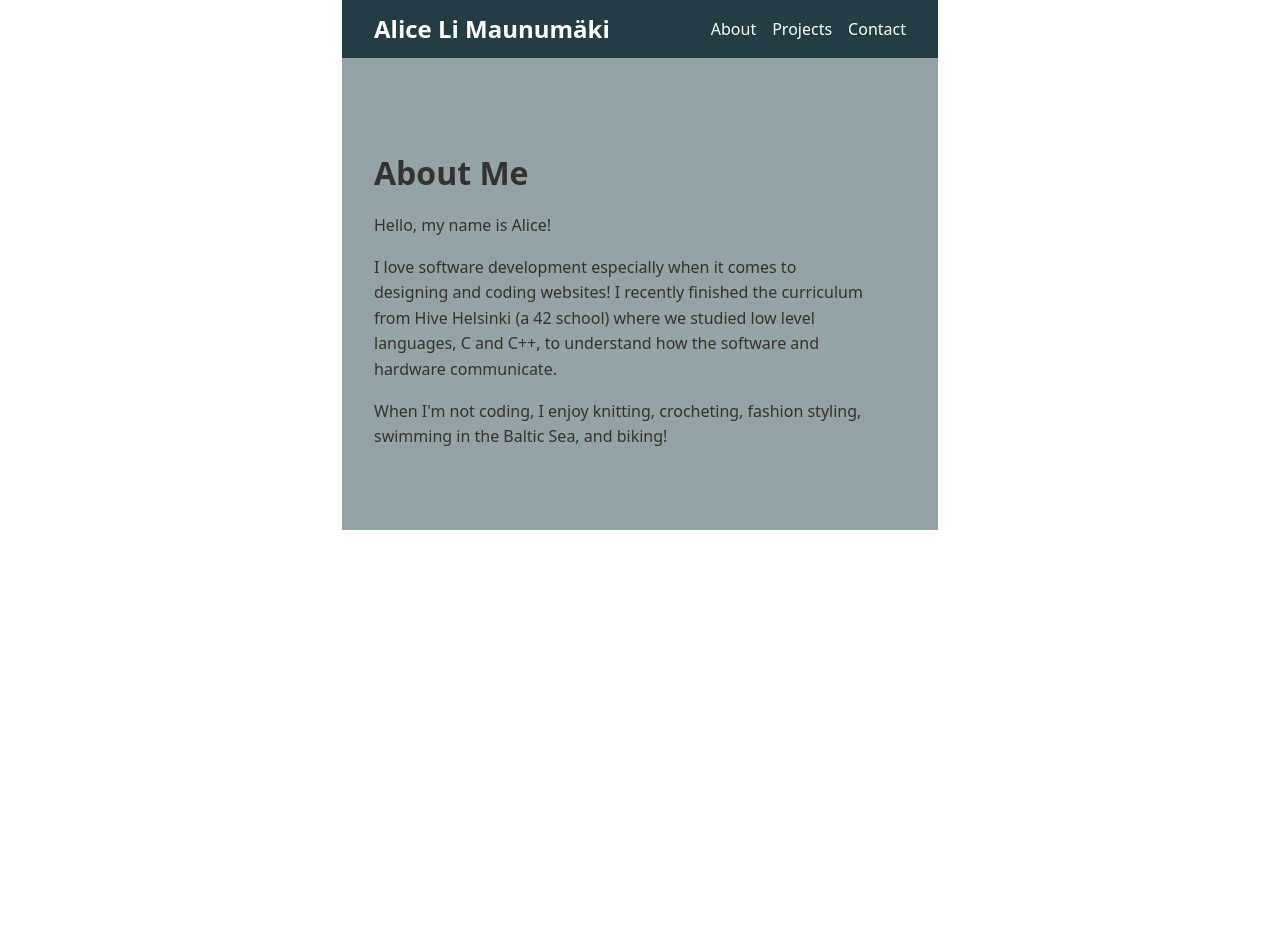
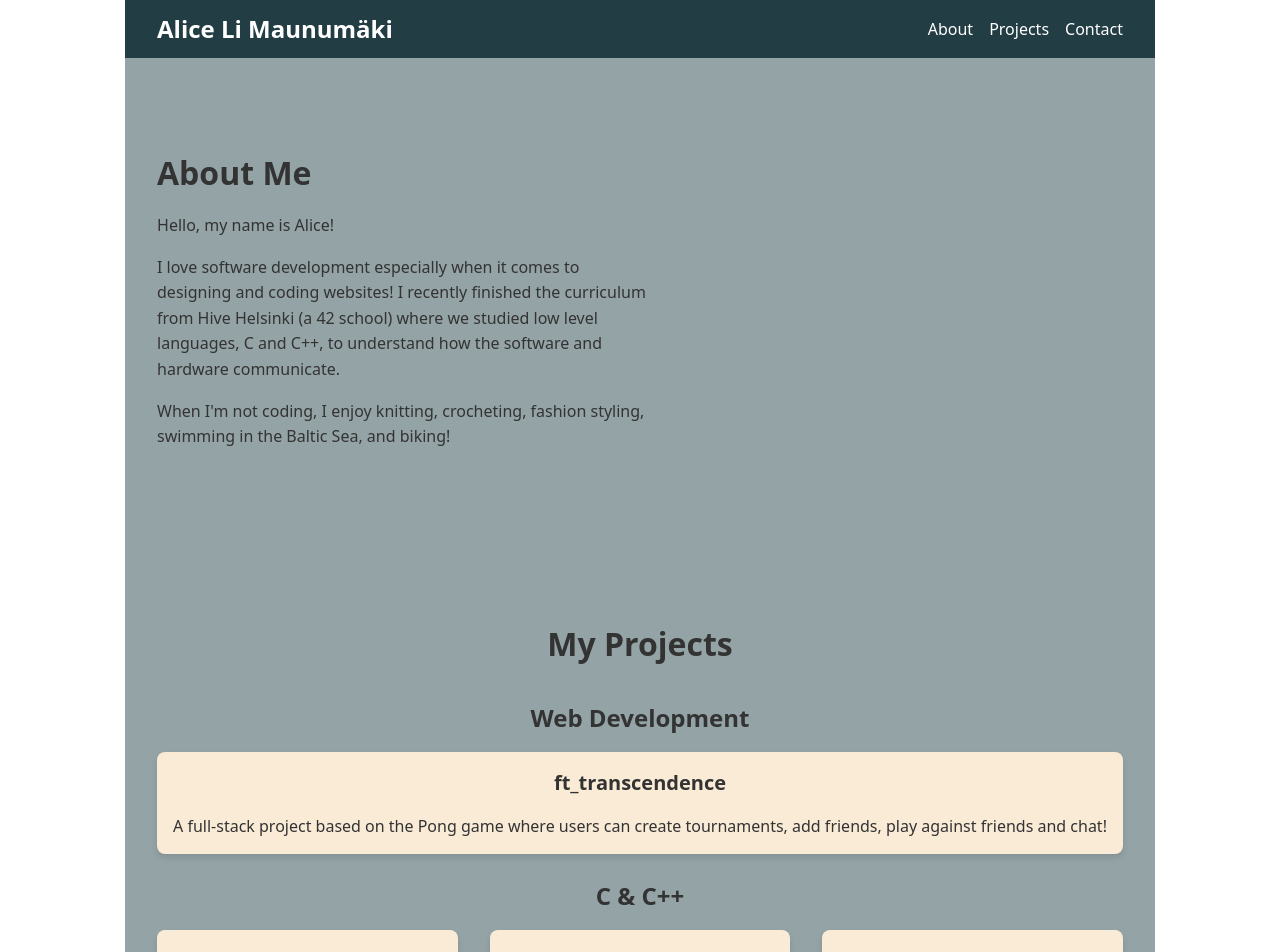
Before and after one commit to allihive/allihive.github.io, a React (Vite) app: page / in a window 1280 px wide. Shown: the top 952 px of the page. Before the commit the page ends 800 px from the top, so only its background shows below. Built offline with nearby package versions, Linux system fonts and the light colour scheme.

Commit message:
added web dev section to project

```diff
--- a/src/App.tsx
+++ b/src/App.tsx
@@ -1,7 +1,7 @@
 import React from "react"
 import Header from "./components/Header"
 import About from "./components/About"
-//import Projects from "./components/Projects"
+import Projects from "./components/Projects"
 //import Contact from "./components/Contact"
 //import "./App.css"
 
@@ -11,7 +11,7 @@ const App: React.FC = () => {
         <Header/>
       <main>
         <About/>
-        {/*<Projects/>*/ }
+        <Projects/>
         {/*<Contact/>*/ }
       </main>
       </div>
--- /dev/null
+++ b/src/components/Projects.css
@@ -0,0 +1,66 @@
+.projects {
+	padding: 4rem 2rem;
+	background-color: #94a3a6;
+}
+
+.projects-content {
+	max-width: 1200px;
+	margin: 0 auto;
+}
+
+.projects-content h2 {
+	font-size: 2rem;
+	color: #333;
+	margin-bottom: 2rem;
+	text-align: center;
+}
+
+.projects-content h3 {
+	font-size: 1.5rem;
+	color: #333;
+	margin-bottom: 1rem;
+	text-align: center;
+}
+
+.project-grid {
+	display: grid;
+	grid-template-columns: repeat(auto-fit, minmax(300px, 1fr));
+	gap: 2rem;
+}
+
+.project-card {
+	background-color: antiquewhite;
+	border-radius: 8px;
+	overflow: hidden;
+	box-shadow: 0 4px 6px rgba(0, 0, 0, 0.1);
+	transition: transform 0.3s ease;
+}
+
+.project-card:hover {
+	transform: translate(-5px);
+}
+
+.project-card img {
+	width: 100%;
+	height: 200px;
+	object-fit: cover;
+}
+
+.project-card h3 {
+	font-size: 1.25rem;
+	color: #333;
+	margin: 1rem;
+}
+
+.project-card p {
+	font-size: 1rem;
+	color: #333;
+	margin: 0 1rem 1rem;
+	line-height: 1.5;
+}
+
+@media (max-width: 768px) {
+	.project-grid {
+		grid-template-columns: 1fr;
+	}
+}
--- a/src/components/Projects.tsx
+++ b/src/components/Projects.tsx
@@ -2,7 +2,7 @@ import React from "react"
 import "./Projects.css"
 
 const Projects: React.FC = () => {
-    const projects = [
+    const Projects = [
         {
             title: "Cute3D",
             description: "A 3D maze inspired by Wolfenstein 3D written in C",
@@ -19,12 +19,30 @@ const Projects: React.FC = () => {
             // imageUrl: so_long
         }
     ]
+    const webDev = [
+        {
+            title: "ft_transcendence",
+            description: "A full-stack project based on the Pong game where users can create tournaments, add friends, play against friends and chat!"
+            // imageUrl: ft_transcendence
+        },
+    ]
     return (
         <section id="projects" className="projects">
             <div className="projects-content">
                 <h2>My Projects</h2>
+                <h3>Web Development</h3>
                 <div className="project-grid">
-                    {projects.map((project, index) => (
+                    {webDev.map((project, index) => (
+                        <div key={index} className="project-card">
+                             {/* <img src={project.imageUrl} alt={project.title} /> */}
+                             <h3>{project.title}</h3>
+                            <p>{project.description}</p>
+                        </div>
+                    ))}
+                </div>
+                <h3>C & C++</h3>
+                <div className="project-grid">
+                    {Projects.map((project, index) => (
                         <div key={index} className="project-card">
                             {/* <img src={project.imageUrl} alt={project.title} /> */}
                             <h3>{project.title}</h3>
```
